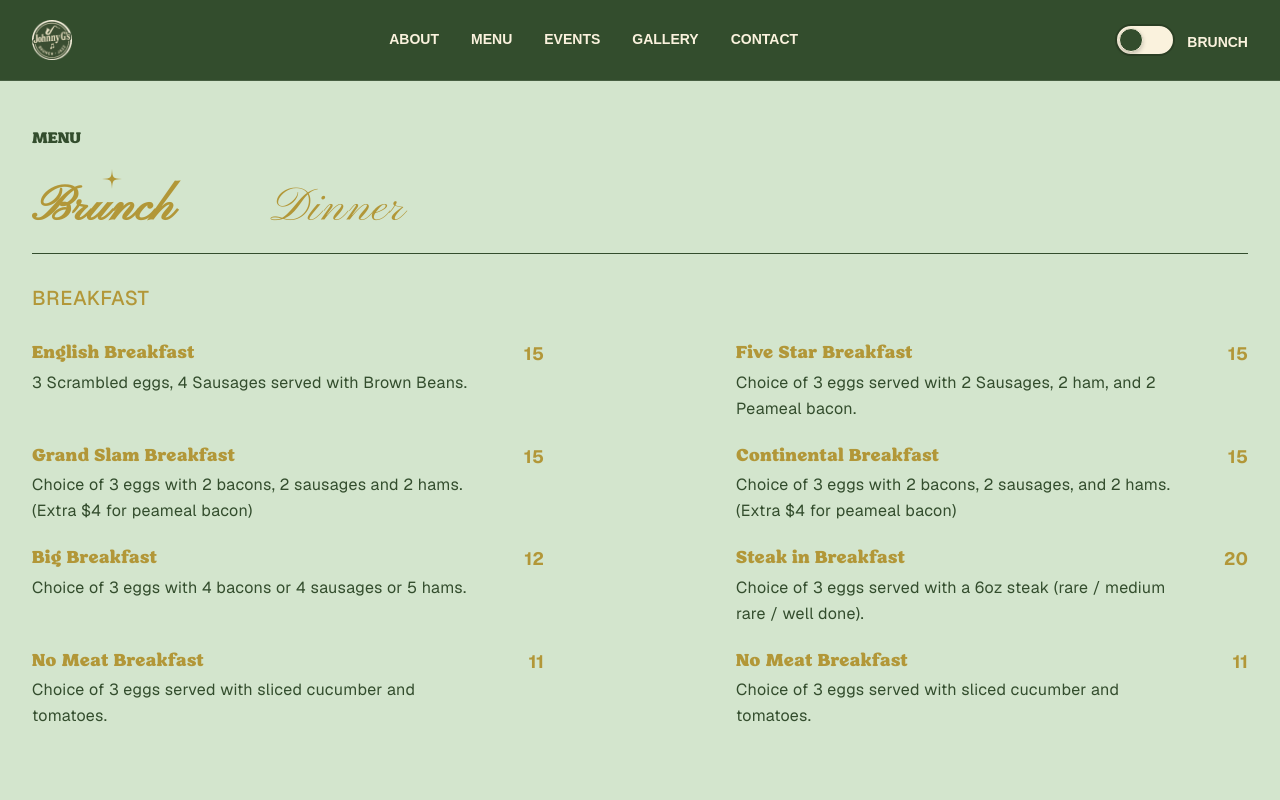
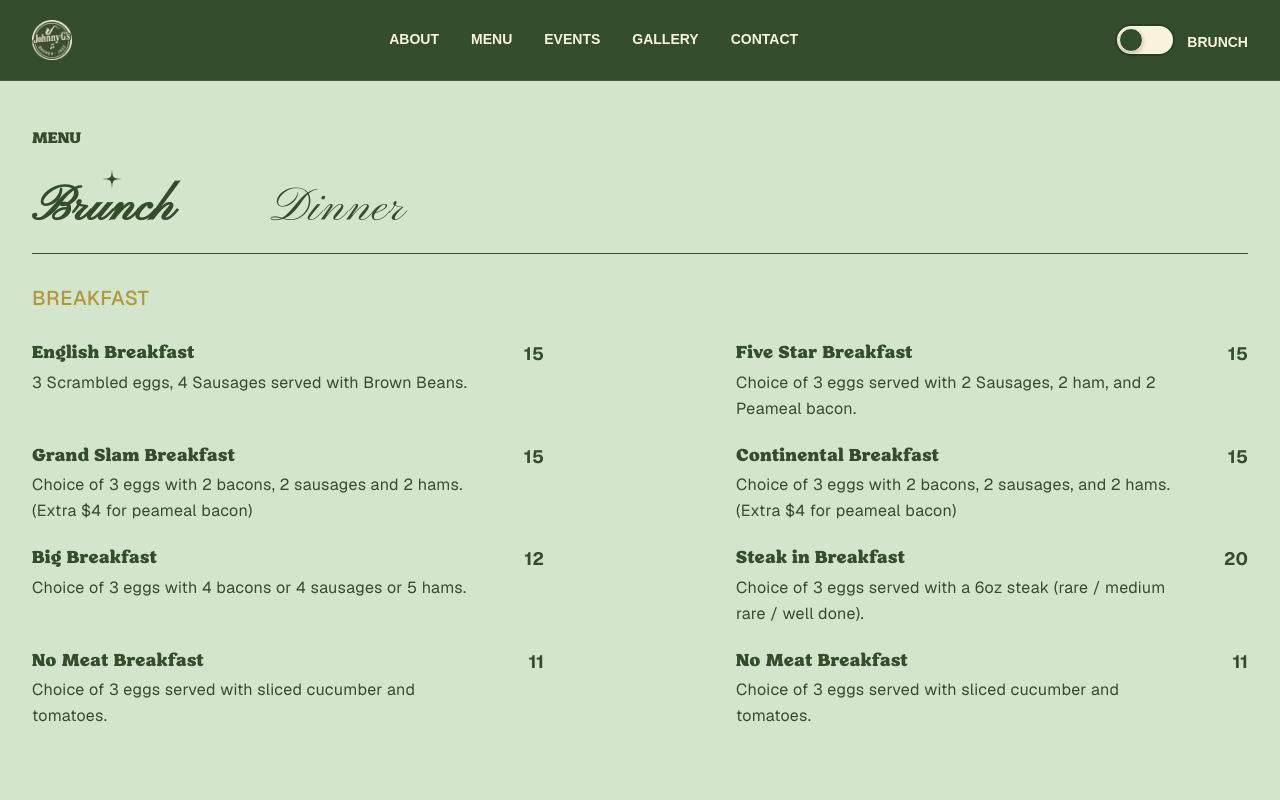
Before and after one commit to sempre-stuidos/johnny-cafe-welcome-page, a Next.js app: page /menu in a window 1280 px wide. Shown: the top 800 px of the page. Built offline with nearby package versions, Linux system fonts and the light colour scheme; a web font is replaced by a local one.

Commit message:
menu - updated withe staging changes

```diff
--- a/src/components/menu/MenuHeader.tsx
+++ b/src/components/menu/MenuHeader.tsx
@@ -48,7 +48,7 @@ export default function MenuHeader({ activeMenu, onMenuChange }: MenuHeaderProps
             >
               <path
                 d="M38 19C20.7639 19.9744 19.9744 20.7658 19 38C18.0256 20.7639 17.2342 19.9744 0 19C17.2361 18.0256 18.0256 17.2342 19 0C19.9744 17.2361 20.7658 18.0256 38 19Z"
-                fill={theme === "day" ? "var(--theme-accent)" : "var(--theme-text-light-cream)"}
+                fill={theme === "day" ? "var(--theme-text-dark-green)" : "var(--theme-text-light-cream)"}
                 />
             </svg>
           </div>
@@ -57,7 +57,7 @@ export default function MenuHeader({ activeMenu, onMenuChange }: MenuHeaderProps
               style={{
                 fontFamily: "var(--font-pinyon-script)",
                 fontSize: "var(--font-size-5xl)",
-                  color: theme === "day" ? "var(--theme-accent)" : "var(--theme-text-light-cream)",
+                  color: theme === "day" ? "var(--theme-text-dark-green)" : "var(--theme-text-light-cream)",
                 lineHeight: "var(--line-height-normal)",
                 fontWeight: activeMenu === "brunch" ? 600 : 400,
                 fontStyle: "normal",
@@ -71,7 +71,7 @@ export default function MenuHeader({ activeMenu, onMenuChange }: MenuHeaderProps
               style={{
                 fontFamily: "var(--font-pinyon-script)",
                 fontSize: "var(--font-size-5xl)",
-                  color: theme === "day" ? "var(--theme-accent)" : "var(--theme-text-light-cream)",
+                  color: theme === "day" ? "var(--theme-text-dark-green)" : "var(--theme-text-light-cream)",
                   lineHeight: "var(--line-height-normal)",
                 fontWeight: activeMenu === "dinner" ? 600 : 400,
                 fontStyle: "normal",
--- a/src/components/menu/MenuItem.tsx
+++ b/src/components/menu/MenuItem.tsx
@@ -19,7 +19,7 @@ export default function MenuItem({ name, price, description }: MenuItemProps) {
           style={{
             fontFamily: "var(--font-hornbill-trial)",
             fontSize: "var(--font-size-lg)",
-              color: theme === "day" ? "var(--theme-accent)" : "var(--theme-text-light-cream)",
+              color: theme === "day" ? "var(--theme-text-dark-green)" : "var(--theme-text-light-cream)",
 
               fontWeight: 400,
             lineHeight: "var(--line-height-tight)",
@@ -32,7 +32,7 @@ export default function MenuItem({ name, price, description }: MenuItemProps) {
           style={{
             fontFamily: "var(--font-geist-sans)",
             fontSize: "var(--font-size-lg)",
-              color: theme === "day" ? "var(--theme-accent)" : "var(--theme-text-light-cream)",
+              color: theme === "day" ? "var(--theme-text-dark-green)" : "var(--theme-text-light-cream)",
             fontWeight: 700,
             lineHeight: "var(--line-height-tight)",
           }}
```
